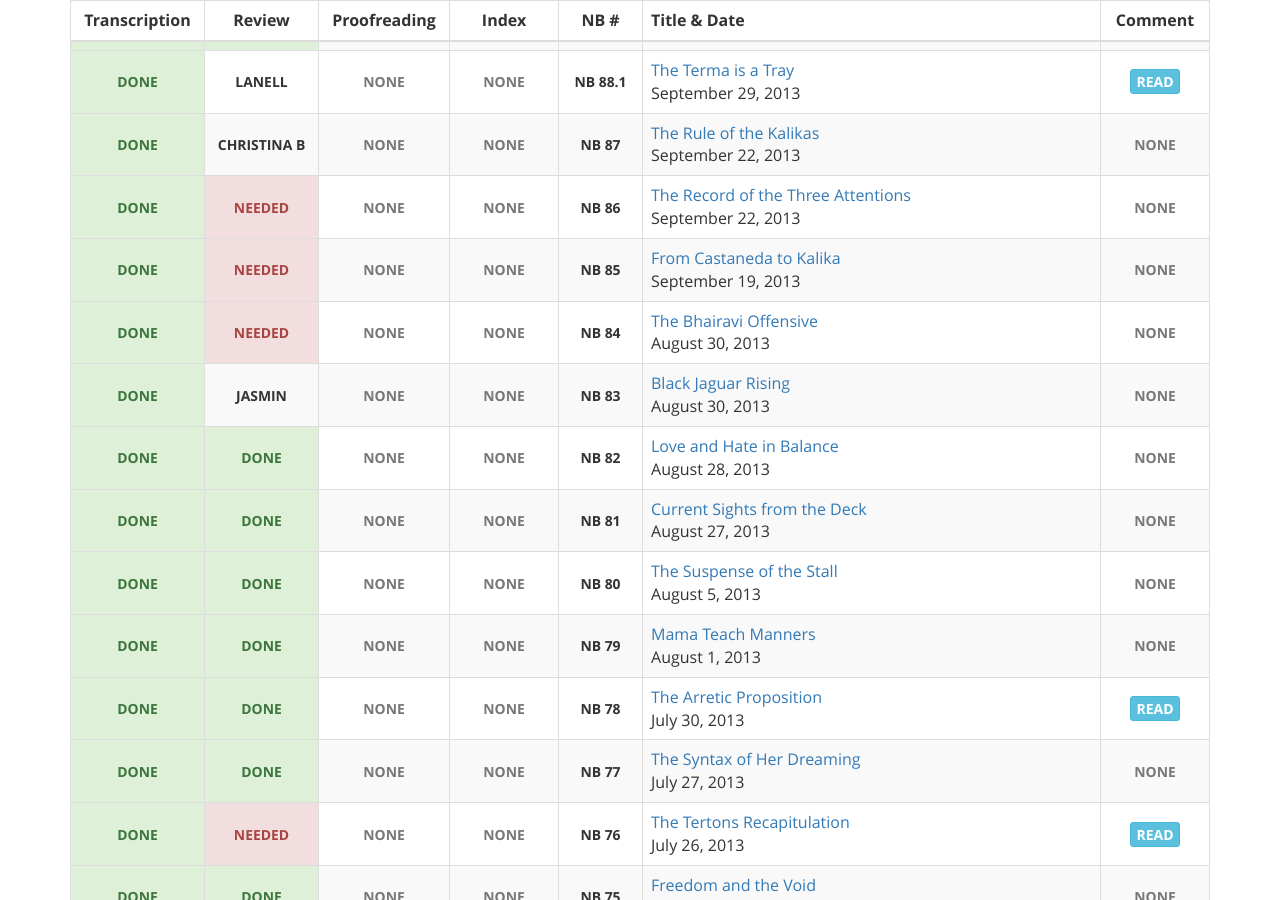
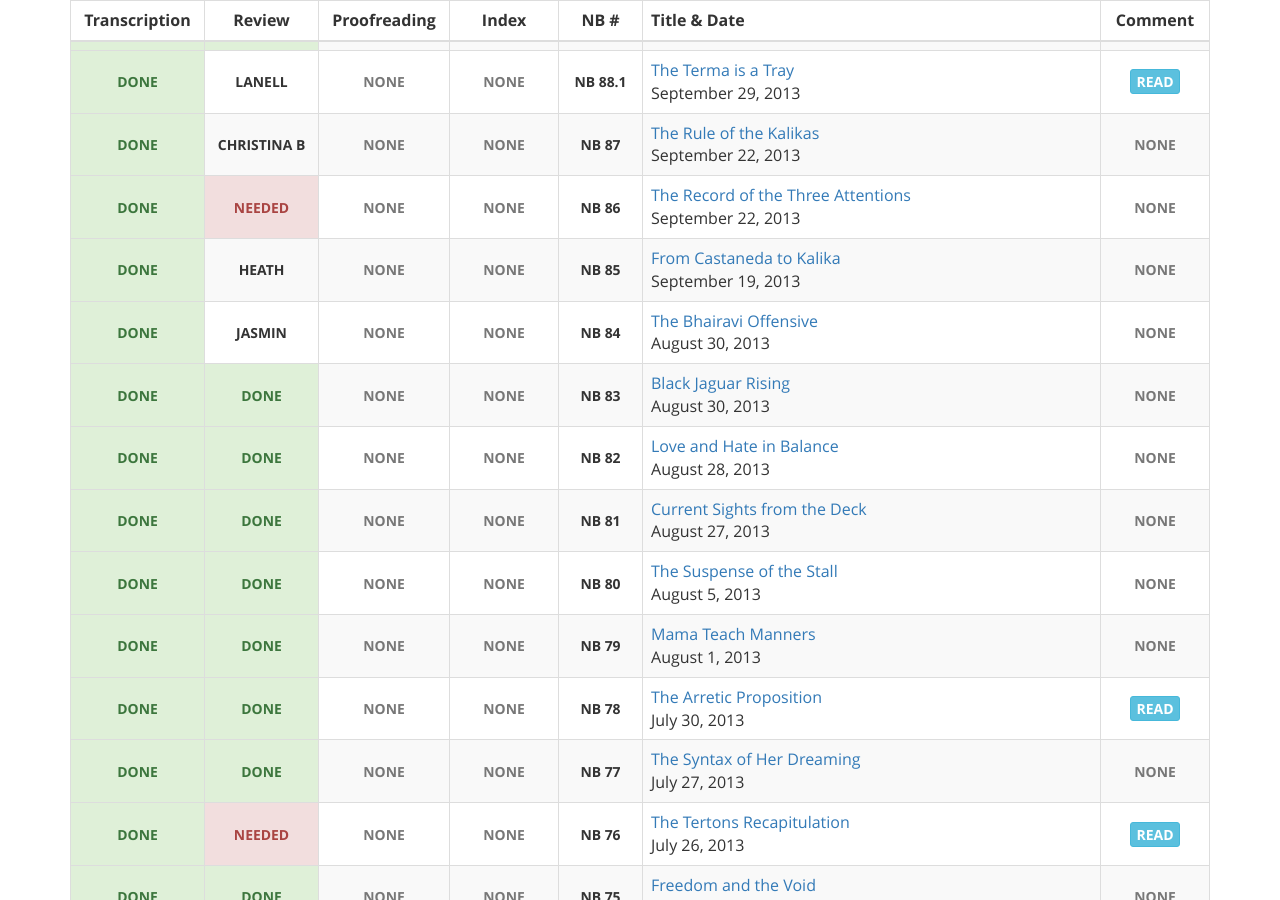
Before and after one commit to gaiaspora/gaiaspora.github.io, a Jekyll site: the page built from content/navigator-briefings.markdown, in a window 1280 px wide and 900 px high, scrolled down 2642 px. Built offline with Jekyll 4.4.1, drawn with Linux system fonts in a browser that asks for light colours.

Commit message:
Update nb.yaml

```diff
--- a/_data/nb.yaml
+++ b/_data/nb.yaml
@@ -342,7 +342,7 @@
 
 - NB: "85"
   Transcription: "done"
-  Review: "needed"
+  Review: "Heath"
   Proofreading: "none"
   Index: "none"
   Title: "From Castaneda to Kalika"
@@ -351,7 +351,7 @@
 
 - NB: "84"
   Transcription: "done"
-  Review: "needed"
+  Review: "Jasmin"
   Proofreading: "none"
   Index: "none"
   Title: "The Bhairavi Offensive"
@@ -360,7 +360,7 @@
 
 - NB: "83"
   Transcription: "done"
-  Review: "Jasmin"
+  Review: "done"
   Proofreading: "none"
   Index: "none"
   Title: "Black Jaguar Rising"
@@ -945,7 +945,7 @@
 
 - NB: "28"
   Transcription: "done"
-  Review: "Athena"
+  Review: "done"
   Proofreading: "none"
   Index: "none"
   Title: "Relay Confirmed"
```
